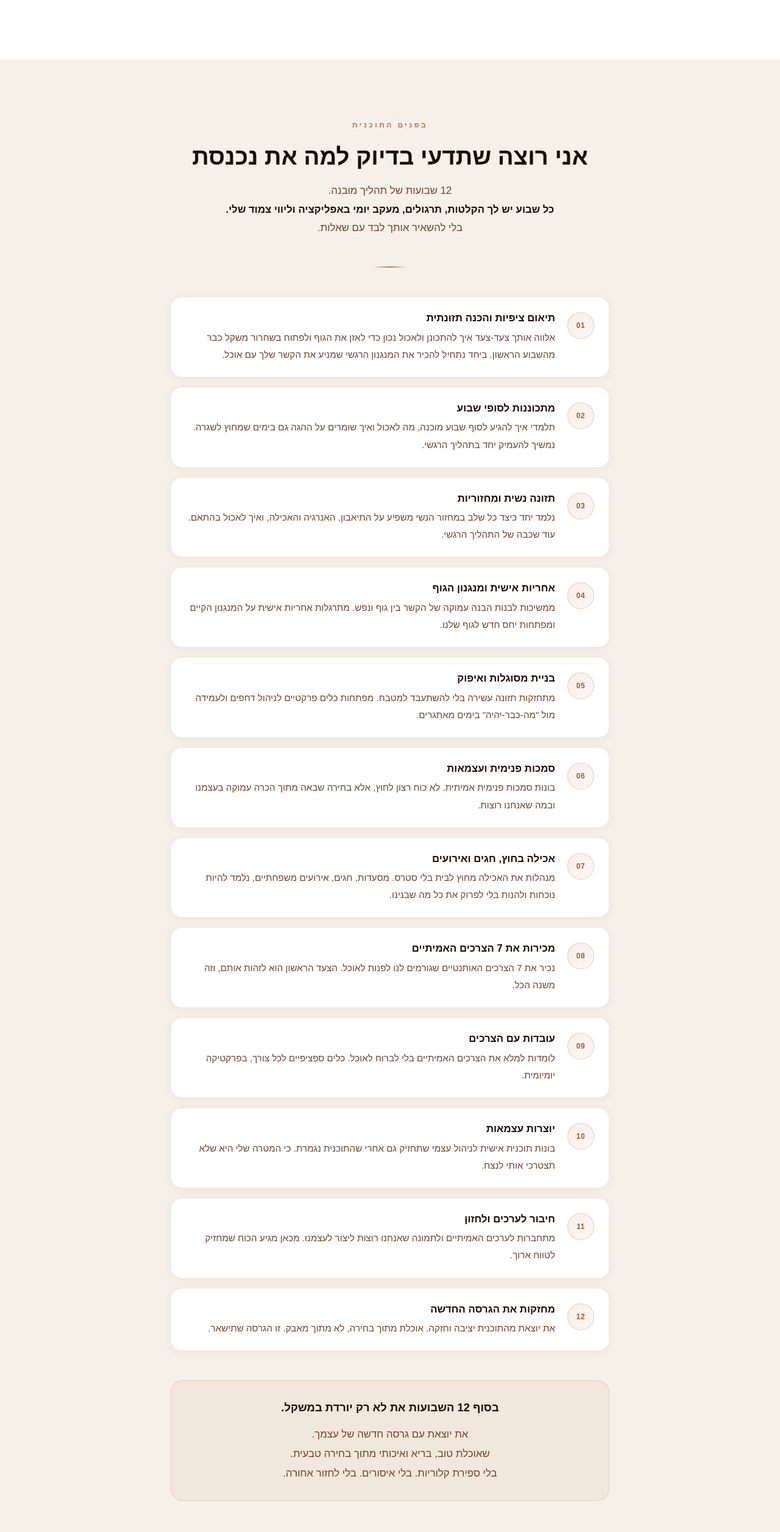
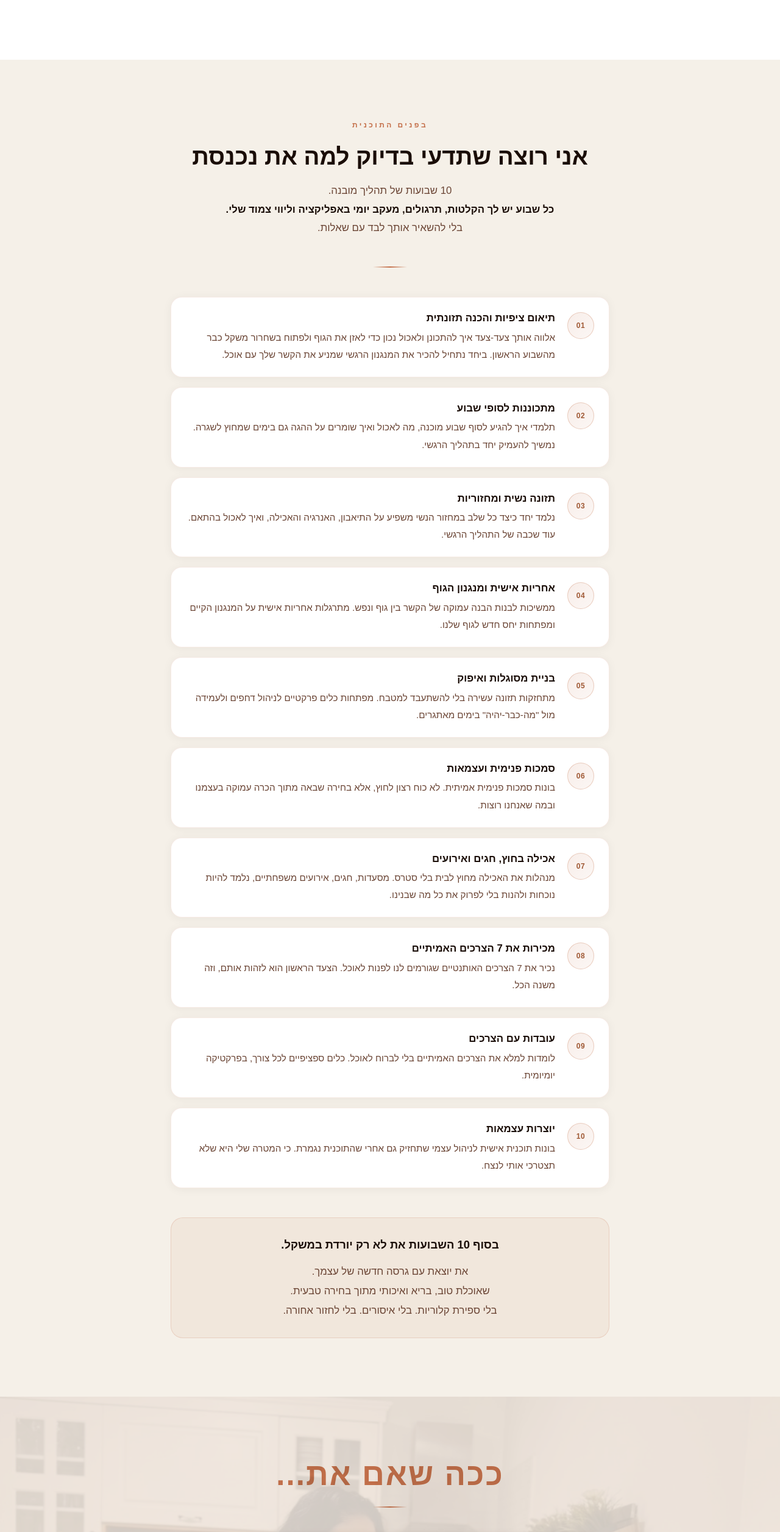
Before and after one commit to shenhav1985-netizen/floweat-landing, a Next.js app: page / in a window 1280 px wide. Shown: the part 4751-7264 px from the top of the page at 61% size. Built offline with nearby package versions, Linux system fonts and the light colour scheme.

Commit message:
Reduce program to 10 weeks, update week count text

```diff
--- a/app/components/ProgramDetailsSection.tsx
+++ b/app/components/ProgramDetailsSection.tsx
@@ -53,16 +53,6 @@ const weeks = [
     title: 'יוצרות עצמאות',
     body: 'בונות תוכנית אישית לניהול עצמי שתחזיק גם אחרי שהתוכנית נגמרת. כי המטרה שלי היא שלא תצטרכי אותי לנצח.',
   },
-  {
-    num: '11',
-    title: 'חיבור לערכים ולחזון',
-    body: 'מתחברות לערכים האמיתיים ולתמונה שאנחנו רוצות ליצור לעצמנו. מכאן מגיע הכוח שמחזיק לטווח ארוך.',
-  },
-  {
-    num: '12',
-    title: 'מחזקות את הגרסה החדשה',
-    body: 'את יוצאת מהתוכנית יציבה וחזקה. אוכלת מתוך בחירה, לא מתוך מאבק. זו הגרסה שתישאר.',
-  },
 ];
 
 const fadeUp = (delay = 0) => ({
@@ -110,7 +100,7 @@ export default function ProgramDetailsSection() {
           textAlign: 'center',
           marginBottom: 48,
         }}>
-          12 שבועות של תהליך מובנה.
+          10 שבועות של תהליך מובנה.
           <br />
           <strong style={{ color: 'var(--text-dark)' }}>כל שבוע יש לך הקלטות, תרגולים, מעקב יומי באפליקציה וליווי צמוד שלי.</strong>
           <br />
@@ -211,7 +201,7 @@ export default function ProgramDetailsSection() {
             lineHeight: 1.75,
             marginBottom: 12,
           }}>
-            בסוף 12 השבועות את לא רק יורדת במשקל.
+            בסוף 10 השבועות את לא רק יורדת במשקל.
           </p>
           <p style={{
             fontSize: 'clamp(0.95rem, 2.1vw, 1.05rem)',
```
